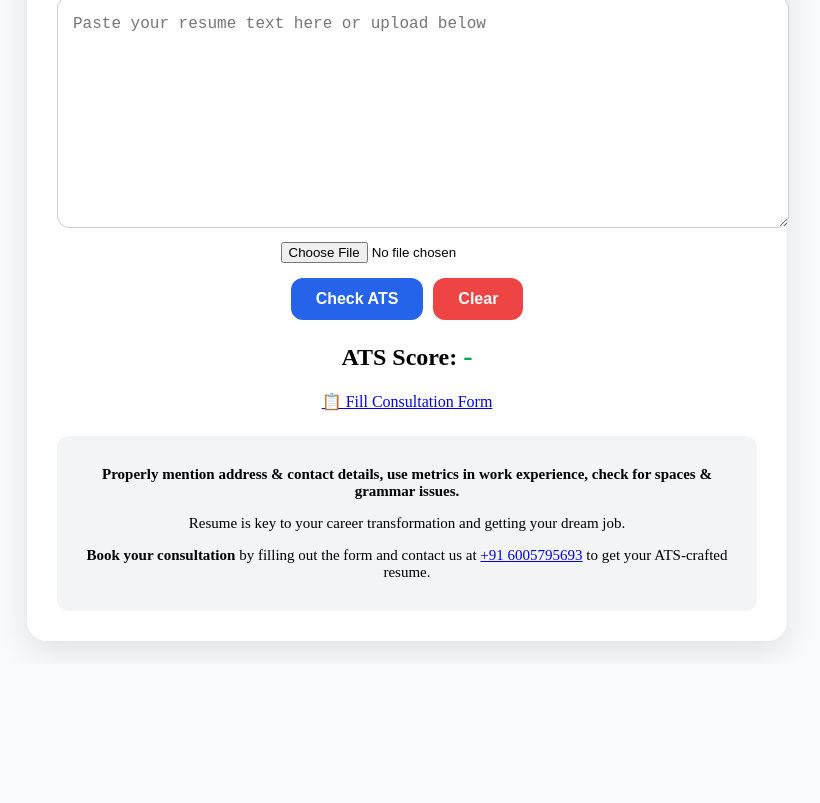
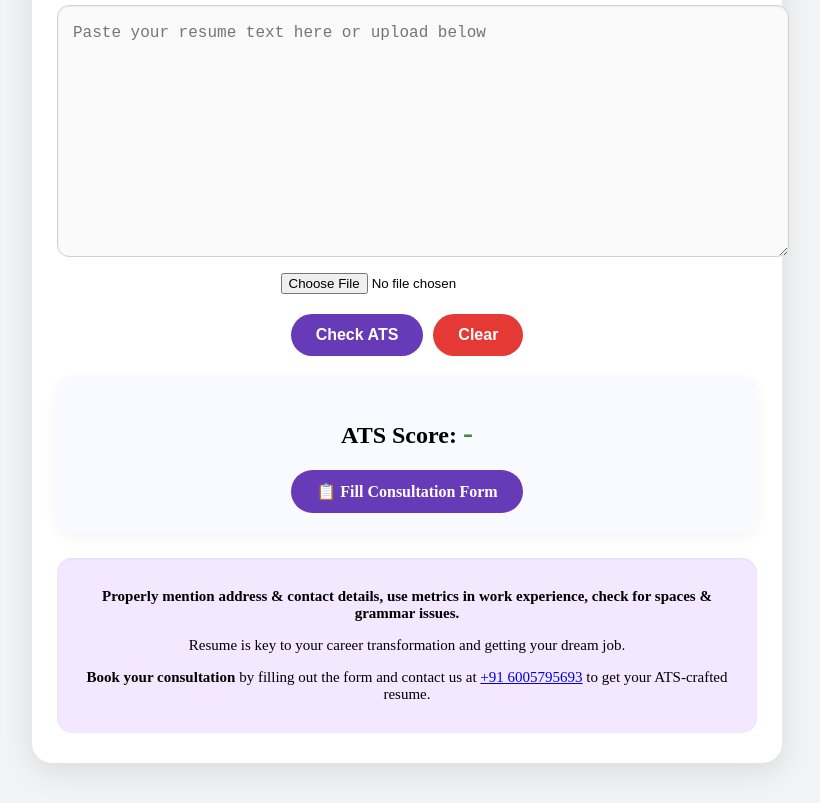
Before and after one commit to REZoom-ATS/REZoom, a plain HTML site: page index.html in a window 1280 px wide. Shown: the part 136-939 px from the top of the page, without its empty margins (233-1053 px from the left). Before the commit the page ends 800 px from the top, so only its background shows below. Drawn offline with nearby package versions, Linux system fonts and the light colour scheme.

Commit message:
Update style.css

```diff
--- a/style.css
+++ b/style.css
@@ -1,89 +1,101 @@
 body {
   font-family: "Times New Roman", serif;
-  background: #f9fafb;
+  background: #f1f3f4;
   margin: 0;
   display: flex;
   justify-content: center;
-  align-items: center;
+  align-items: flex-start;
   min-height: 100vh;
+  padding: 40px 10px;
 }
 
 .container {
   max-width: 700px;
   background: white;
-  padding: 30px;
+  padding: 30px 25px;
   border-radius: 20px;
-  box-shadow: 0 10px 30px rgba(0,0,0,0.1);
+  box-shadow: 0 8px 30px rgba(0,0,0,0.1);
 }
 
 h1 {
   text-align: center;
   margin-bottom: 20px;
+  color: #3c4043;
+  font-size: 28px;
 }
 
 textarea {
   width: 100%;
-  height: 200px;
+  height: 220px;
   padding: 15px;
   border-radius: 12px;
-  border: 1px solid #ccc;
+  border: 1px solid #d1d1d1;
   resize: vertical;
   font-size: 16px;
   line-height: 1.5;
+  background: #fafafa;
+  box-shadow: inset 0 1px 3px rgba(0,0,0,0.05);
 }
 
 .upload-section {
   text-align: center;
-  margin-top: 10px;
+  margin-top: 12px;
 }
 
 .button-group {
   display: flex;
   justify-content: center;
   gap: 10px;
-  margin: 15px 0;
+  margin: 20px 0;
 }
 
-button {
+button, .form-button {
   padding: 12px 25px;
   border: none;
-  border-radius: 12px;
+  border-radius: 25px;
   cursor: pointer;
   font-size: 16px;
   font-weight: bold;
-  background: #2563eb;
+  background: #673ab7;
   color: white;
-  transition: 0.3s ease;
+  transition: all 0.3s ease;
+  text-decoration: none;
+  display: inline-block;
 }
 
 button.clear {
-  background: #ef4444;
+  background: #e53935;
 }
 
-button:hover {
-  opacity: 0.9;
+button:hover, .form-button:hover {
+  background: #5e35b1;
+  transform: scale(1.02);
 }
 
 #resultSection {
   text-align: center;
   margin-top: 20px;
+  background: #f8faff;
+  padding: 20px;
+  border-radius: 16px;
+  box-shadow: 0 4px 15px rgba(0,0,0,0.05);
 }
 
 #atsScore {
-  font-size: 28px;
+  font-size: 30px;
   font-weight: bold;
-  color: #16a34a;
+  color: #388e3c;
 }
 
 #whatsappBtn {
   display: inline-block;
   margin-top: 15px;
-  padding: 10px 20px;
+  padding: 12px 25px;
   background: #25D366;
   color: white;
   font-weight: bold;
   text-decoration: none;
-  border-radius: 10px;
+  border-radius: 25px;
   transition: 0.3s ease;
 }
 
@@ -93,9 +105,10 @@ button:hover {
 
 .suggestion {
   margin-top: 25px;
-  background: #f3f4f6;
+  background: #f3e8ff;
   padding: 15px;
-  border-radius: 12px;
+  border-radius: 15px;
   text-align: center;
   font-size: 15px;
+  box-shadow: inset 0 1px 3px rgba(0,0,0,0.05);
 }
```
